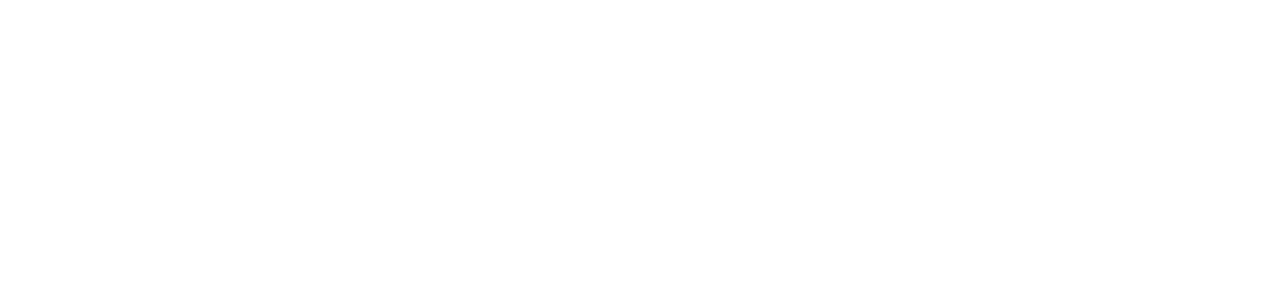
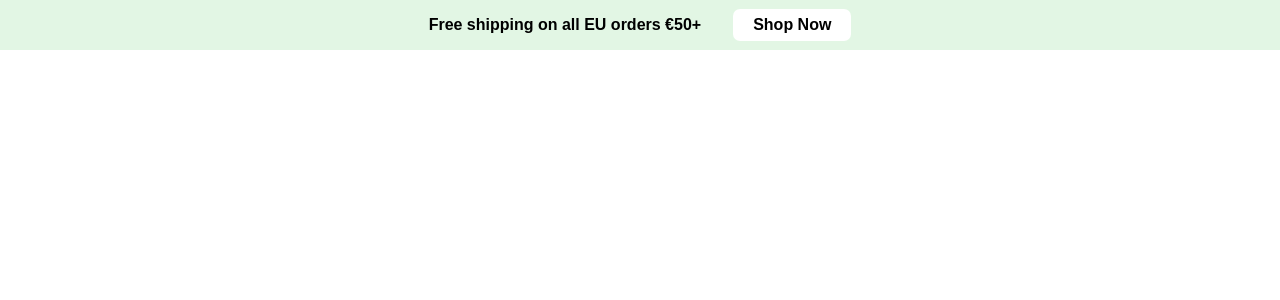
Before and after one commit to Christina0896/Proj.4-Printing-website, a React (Vite) app: page / in a window 1280 px wide. Shown: the top 300 px of the page. Built offline with nearby package versions, Linux system fonts and the light colour scheme.

Commit message:
add Topbar

```diff
--- a/src/App.jsx
+++ b/src/App.jsx
@@ -1,10 +1,11 @@
 import { useState } from 'react';
+import Topbar from './components/topbar';
 
 function App() {
   return (
     <>
       <div>
-
+        <Topbar />
       </div>
     </>
   );
--- a/src/components/topbar.jsx
+++ b/src/components/topbar.jsx
@@ -0,0 +1,9 @@
+function Topbar() {
+  return (
+    <div className="topbar flex justify-center items-center gap-8 ">
+      <h1 className="font-bold">Free shipping on all EU orders €50+</h1>
+      <button className="bg-white font-bold p-1 px-5">Shop Now</button>
+    </div>
+  );
+}
+export default Topbar;
--- a/src/index.css
+++ b/src/index.css
@@ -1,5 +1,22 @@
 @import 'tailwindcss';
 @import url('https://fonts.googleapis.com/css2?family=Plus+Jakarta+Sans:ital,wght@0,200..800;1,200..800&display=swap');
 :root {
-  font-family: 'Plus Jakarta Sans';
+  font-family: 'Plus Jakarta Sans', sans-serif;
+
+  --background1: #e2f6e4;
+  --background2: #ffffff;
+  --button-background1: #2ebb77;
+  --button-background2: #2ebb77;
 }
+.topbar {
+  background-color: var(--background1);
+  min-height: 50px;
+}
+.topbar button {
+  border-radius: 7px;
+  cursor: pointer;
+}
+.topbar button:hover {
+  background-color: var(--button-background1);
+  color: white;
+}
```
